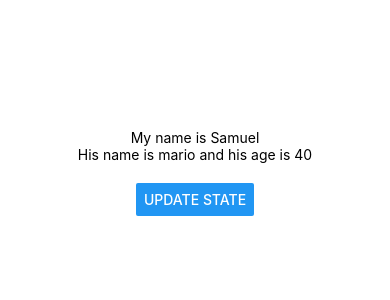
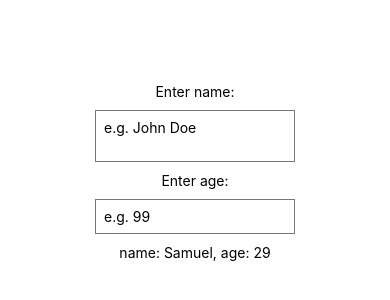
Before and after one commit to doyo91/react-native-tutorial-ninja, a React Native app: screen / in a window 390 px wide. Shown: the part 250-550 px from the top of the page. Built offline with nearby package versions, Linux system fonts and the light colour scheme.

Commit message:
text inputs

```diff
--- a/App.js
+++ b/App.js
@@ -1,24 +1,29 @@
 import React, { useState } from "react";
-import { StyleSheet, Text, View, Button } from "react-native";
+import { StyleSheet, Text, View, TextInput } from "react-native";
 
 export default function App() {
   const [name, setName] = useState("Samuel");
-  const [person, setPerson] = useState({ name: "mario", age: 40 });
-
-  const clickHandler = () => {
-    setName("pepe");
-    setPerson({ name: "Jose", age: 20 });
-  };
+  const [age, setAge] = useState("29");
 
   return (
     <View style={styles.container}>
-      <Text>My name is {name}</Text>
+      <Text>Enter name:</Text>
+      <TextInput
+        multiline
+        style={styles.input}
+        placeholder="e.g. John Doe"
+        onChangeText={(value) => setName(value)}
+      />
+      <Text>Enter age:</Text>
+      <TextInput
+        keyboardType="numeric"
+        style={styles.input}
+        placeholder="e.g. 99"
+        onChangeText={(value) => setAge(value)}
+      />
       <Text>
-        His name is {person.name} and his age is {person.age}
+        name: {name}, age: {age}
       </Text>
-      <View style={styles.buttonContainer}>
-        <Button title="update state" onPress={clickHandler} />
-      </View>
     </View>
   );
 }
@@ -30,7 +35,11 @@
     alignItems: "center",
     justifyContent: "center",
   },
-  buttonContainer: {
-    marginTop: 20,
+  input: {
+    borderWidth: 1,
+    borderColor: "#777",
+    padding: 8,
+    margin: 10,
+    width: 200,
   },
 });
```
